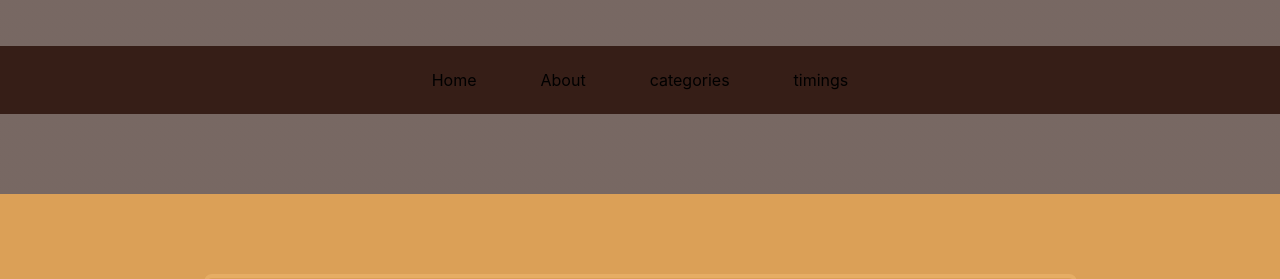
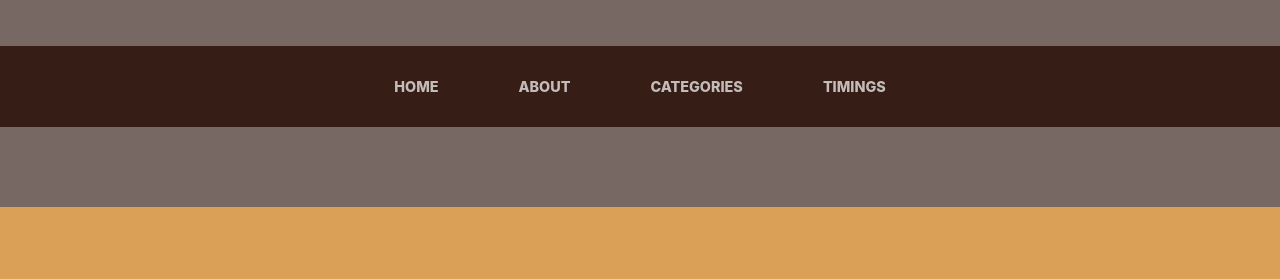
Before and after one commit to decodemaa/Music-Gallery, a plain HTML site: page timings.html in a window 1280 px wide. Shown: the part 229-508 px from the top of the page. Drawn offline with nearby package versions, Linux system fonts and the light colour scheme; files that its build step writes are made by us from their sources; a script that the page names is missing.

Commit message:
Update timings.html

```diff
--- a/timings.html
+++ b/timings.html
@@ -25,10 +25,10 @@
                 <button class="navbar-toggler" type="button" data-bs-toggle="collapse" data-bs-target="#navbarSupportedContent" aria-controls="navbarSupportedContent" aria-expanded="false" aria-label="Toggle navigation"><span class="navbar-toggler-icon"></span></button>
                 <div class="collapse navbar-collapse" id="navbarSupportedContent">
                     <ul class="navbar-nav mx-auto">
-                        <li class="nav-item px-lg-4"><a>Home</a></li>
-                        <li class="nav-item px-lg-4"><a>About</a></li>
-                        <li class="nav-item px-lg-4"><a>categories</a></li>
-                        <li class="nav-item px-lg-4"><a>timings</a></li>
+                        <li class="nav-item px-lg-4"><a class="nav-link text-uppercase" href="index.html">Home</a></li>
+                        <li class="nav-item px-lg-4"><a class="nav-link text-uppercase" href="about.html">About</a></li>
+                        <li class="nav-item px-lg-4"><a class="nav-link text-uppercase" href="categories.html">Categories</a></li>
+                        <li class="nav-item px-lg-4"><a class="nav-link text-uppercase" href="timings.html">Timings</a></li>
                     </ul>
                 </div>
             </div>
```
